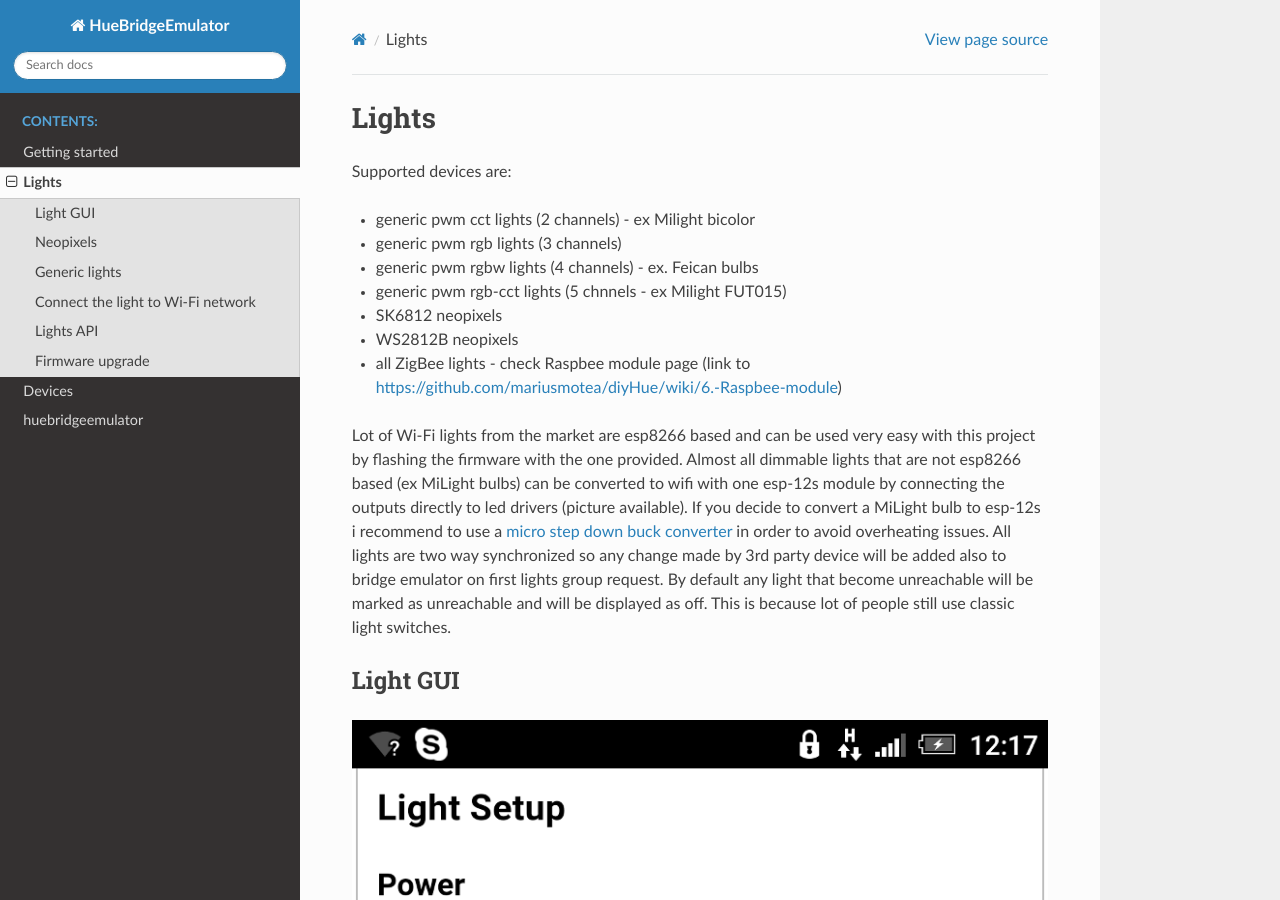
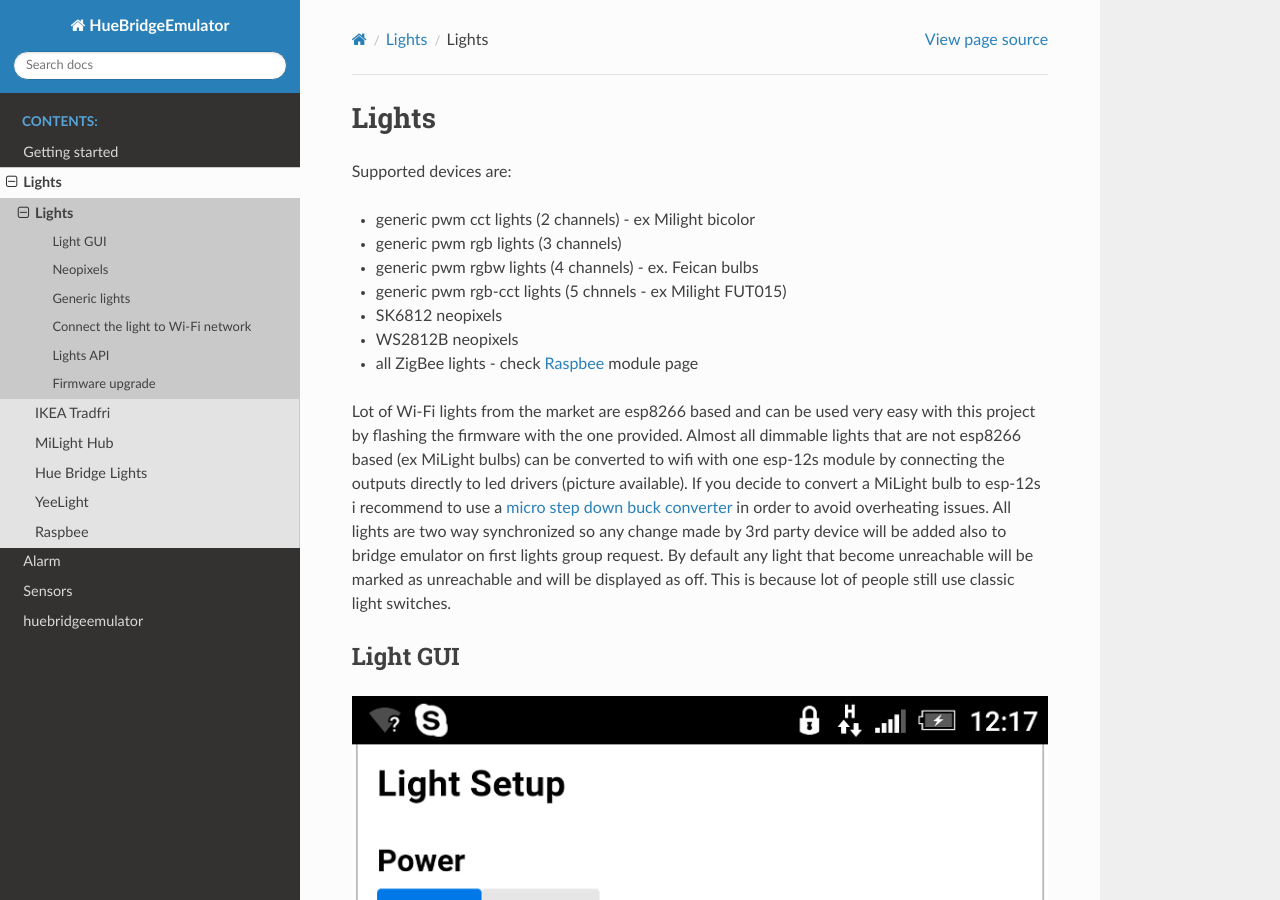
Before and after one commit to diyhue/ReadTheDocs, a Sphinx documentation site: the page built from source/lights/lights.rst, in a window 1280 px wide and 900 px high. Built offline with Sphinx 7.4.7 and the Read the Docs theme 2.0.0, drawn with Linux system fonts in a browser that asks for light colours.

Commit message:
Complete documentation migration

```diff
--- a/source/index.rst
+++ b/source/index.rst
@@ -11,8 +11,9 @@
     :caption: Contents:
 
     getting_started
-    lights
-    devices/index
+    lights/index
+    alarm
+    sensors
     refs/modules
 
 
--- /dev/null
+++ b/source/lights/hue.rst
@@ -0,0 +1,5 @@
+Hue Bridge Lights
+#################
+
+Open http://{bridgeIP}/hue, type the bridge ip and before to click "Save" press the link button on the Hue Bridge.
+The total number of lights copied to Bridge Emulator will be displayed.
--- a/source/devices/index.rst
+++ b/source/lights/index.rst
@@ -1,8 +1,13 @@
-Devices
-=======
+Lights
+======
 
 .. toctree::
     :maxdepth: 2
     :caption: Contents:
 
+    lights
+    ikea
+    milight
+    hue
     yeelight
+    raspbee
--- a/source/lights.rst
+++ b/source/lights/lights.rst
@@ -10,7 +10,8 @@
 * generic pwm rgb-cct lights (5 chnnels - ex Milight FUT015)
 * SK6812 neopixels
 * WS2812B neopixels
-* all ZigBee lights - check Raspbee module page (link to https://github.com/mariusmotea/diyHue/wiki/6.-Raspbee-module)
+* all ZigBee lights - check :ref:`raspbee` module page
+
 
 Lot of Wi-Fi lights from the market are esp8266 based and can be used very easy with this project by flashing the firmware with the one provided.
 Almost all dimmable lights that are not esp8266 based (ex MiLight bulbs) can be converted to wifi with one esp-12s module by connecting the outputs directly to led drivers (picture available).
```
Also changed, not shown: source/alarm.rst (added, +9 -0 lines), source/lights/ikea.rst (added, +14 -0 lines), source/lights/milight.rst (added, +17 -0 lines), source/lights/raspbee.rst (added, +39 -0 lines), source/sensors.rst (added, +56 -0 lines), source/lights/yeelight.rst (renamed from source/devices/yeelight.rst).
